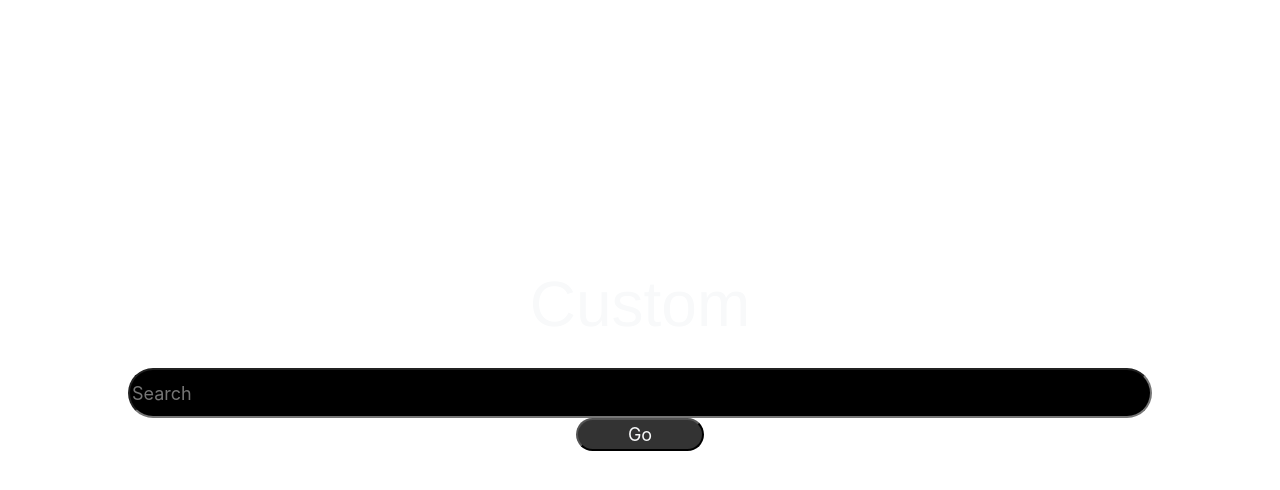
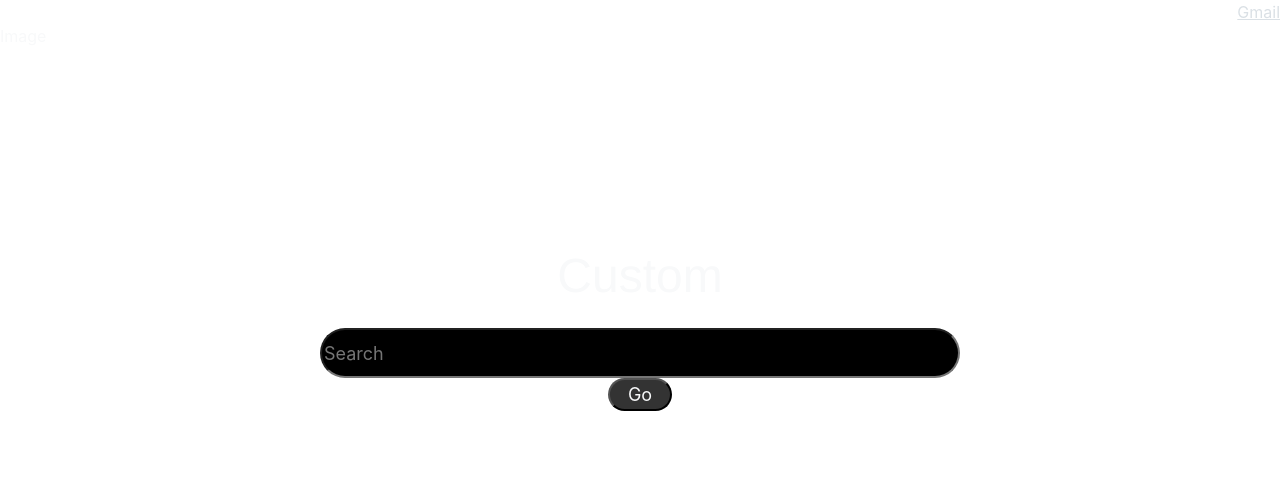
Before and after one commit to Hieser21/sci-fi-page, a plain HTML site: page index.html in a window 1280 px wide. Drawn offline with nearby package versions, Linux system fonts and the light colour scheme.

Commit message:
Still a wip

```diff
--- a/index.html
+++ b/index.html
@@ -11,6 +11,8 @@
 
   </head>
   <body class="">
+    <a class="text-light d-flex justify-content-end" href="https://mail.google.com/mail/?tab=rm&authuser=0&ogbl">Gmail</a>
+    <a href="https://www.google.com.bd/imghp?hl=en&tab=ri&authuser=0&ogbl" class="d-flex text-light flex-column justify-content-end">Image</a>
     <form id="form" class="text-light">
      <p class="text-light lead text-center">Custom</p>
   <input class="text-light" id="text" type="text"  name="q" placeholder="Search" />
@@ -34,8 +36,11 @@
         let arr = search.split(' ').join('+');
         console.log(arr);
 
-
+        if(search.includes('www.') || search.includes('http://') || search.includes('https://') || search.includes('.com') || search.includes('.net') || search.includes('.dev') || search.includes('.org')){
+          window.location.href = 'https://' +  search
+        } else {
         window.location.href = 'https://google.com/search?q=' + arr
+      }
       })
     </script>
   </body>
--- a/style.css
+++ b/style.css
@@ -8,19 +8,19 @@ background-size: cover;
     display: flex;
     flex-direction: column;
     align-items: center;
-    margin-top: 20%;
+    margin-top: 15%;
     height: 100%;
     font-size: 18px;
 }
 #text {
     background: black;
-    width: 80%;
+    width: 50%;
     height: 50px;
     border-radius: 25px;
     user-select: none;
 }
 #submit {
-    width: 10%;
+    width: 5%;
     border-radius: 25px;
     background-color: #333;
 }
@@ -29,6 +29,11 @@ background-color: #666;
 }
 p {
     user-select: none;
-    font-size: 64px !important;
+    font-size: 48px !important;
     font-family: Poppins, "Helvetica Neue", Helvetica, Arial, sans-serif;
 }
+a:link {
+    text-decoration: none;
+    color: white;
+    flex-direction: row;
+}
```
